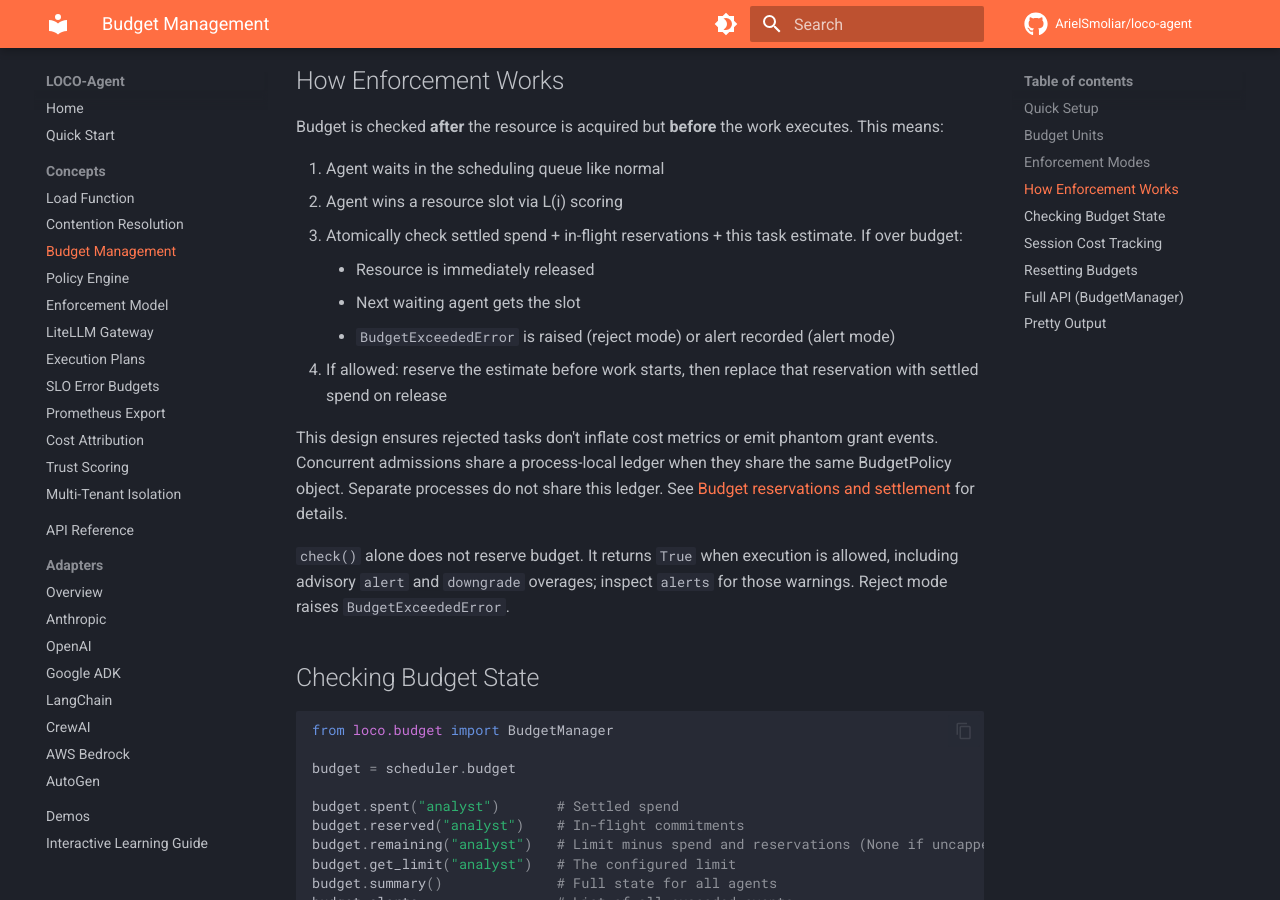
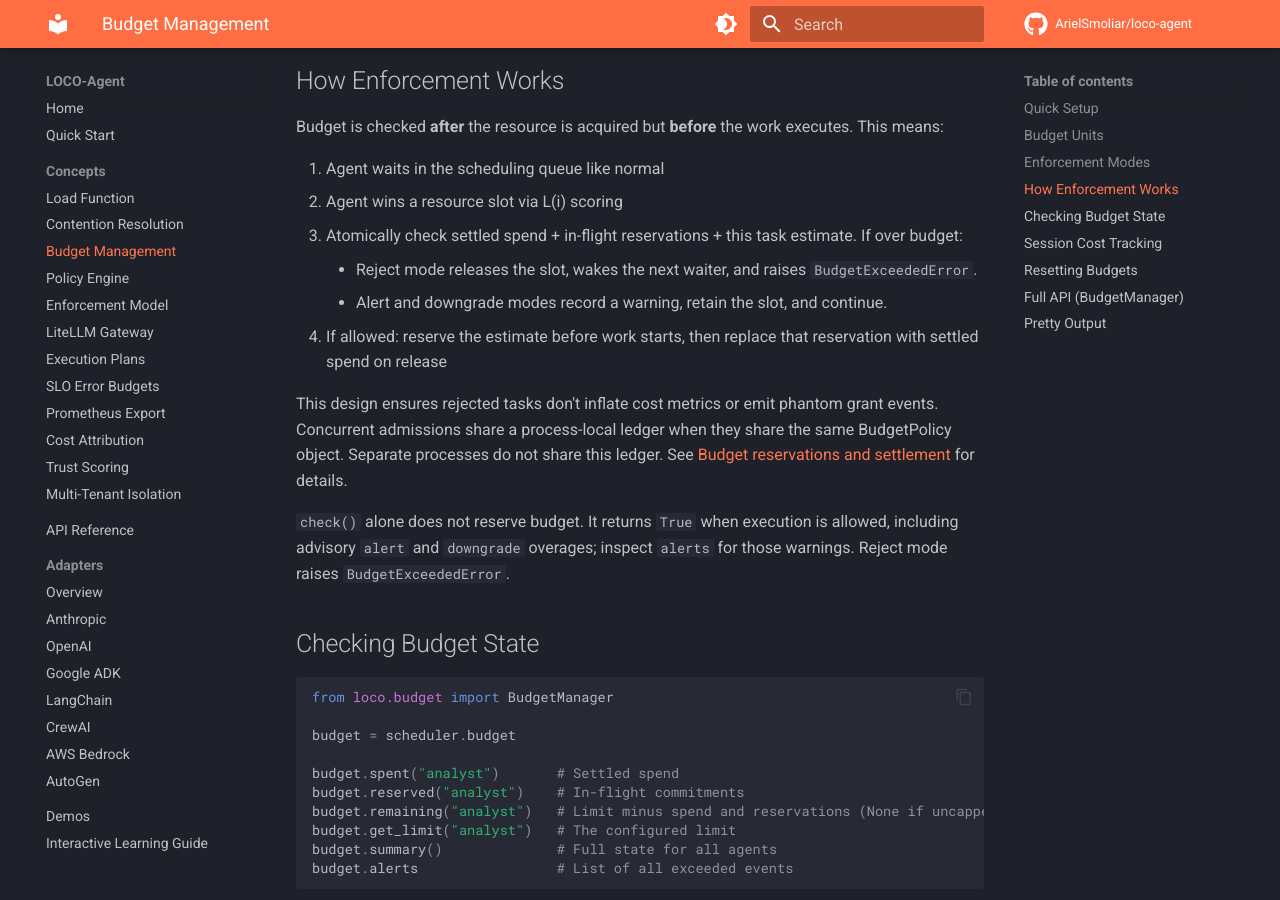
Before and after one commit to ArielSmoliar/loco-agent, an MkDocs documentation site: the page built from docs/concepts/budgets.md, in a window 1280 px wide and 900 px high, scrolled down 1247 px. Built offline with MkDocs 1.6.1 and Material for MkDocs 9.7.7, drawn with Linux system fonts in a browser that asks for light colours; comment, search, counter and statistics services are not loaded.

Commit message:
docs: distinguish advisory budget admission from rejection

```diff
--- a/docs/concepts/budgets.md
+++ b/docs/concepts/budgets.md
@@ -54,9 +54,8 @@ Budget is checked **after** the resource is acquired but **before** the work exe
 1. Agent waits in the scheduling queue like normal
 2. Agent wins a resource slot via L(i) scoring
 3. Atomically check settled spend + in-flight reservations + this task estimate. If over budget:
-    - Resource is immediately released
-    - Next waiting agent gets the slot
-    - `BudgetExceededError` is raised (reject mode) or alert recorded (alert mode)
+    - Reject mode releases the slot, wakes the next waiter, and raises `BudgetExceededError`.
+    - Alert and downgrade modes record a warning, retain the slot, and continue.
 4. If allowed: reserve the estimate before work starts, then replace that reservation with settled spend on release
 
 This design ensures rejected tasks don't inflate cost metrics or emit phantom grant events.
```
